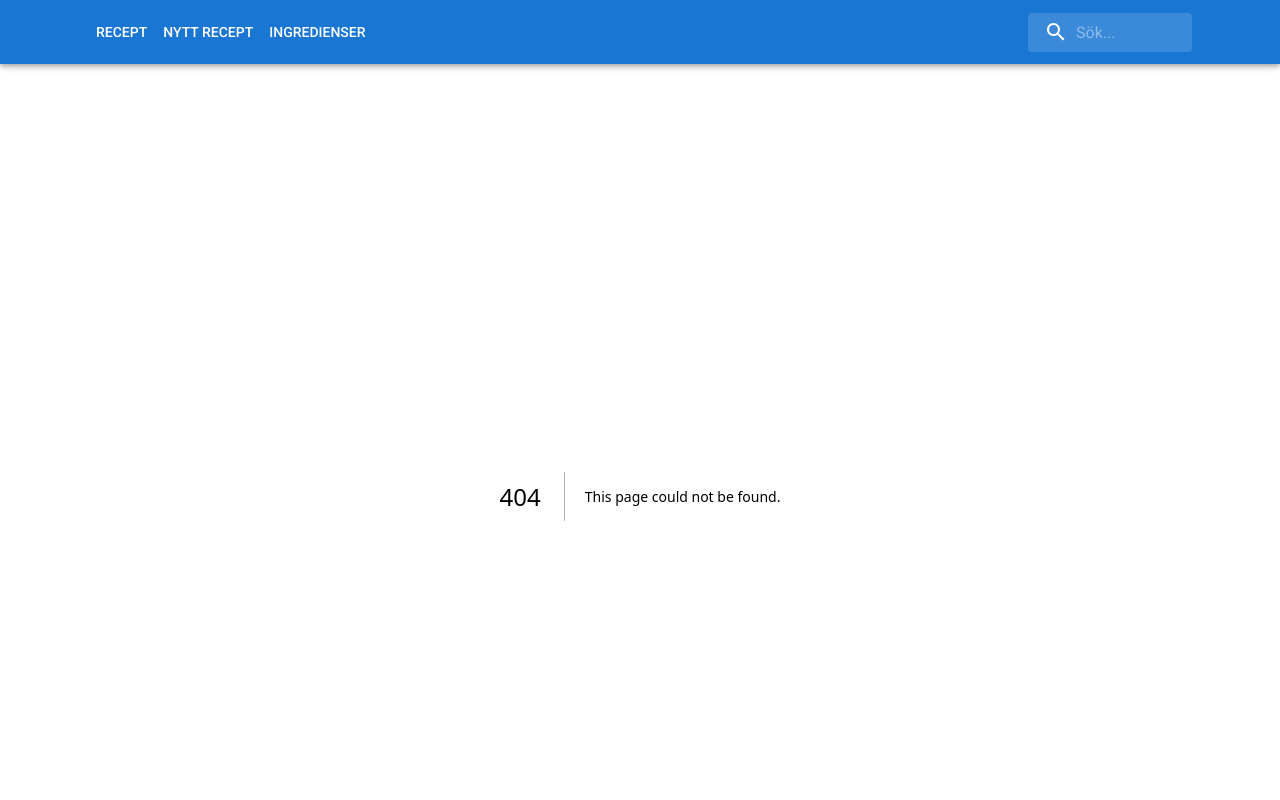
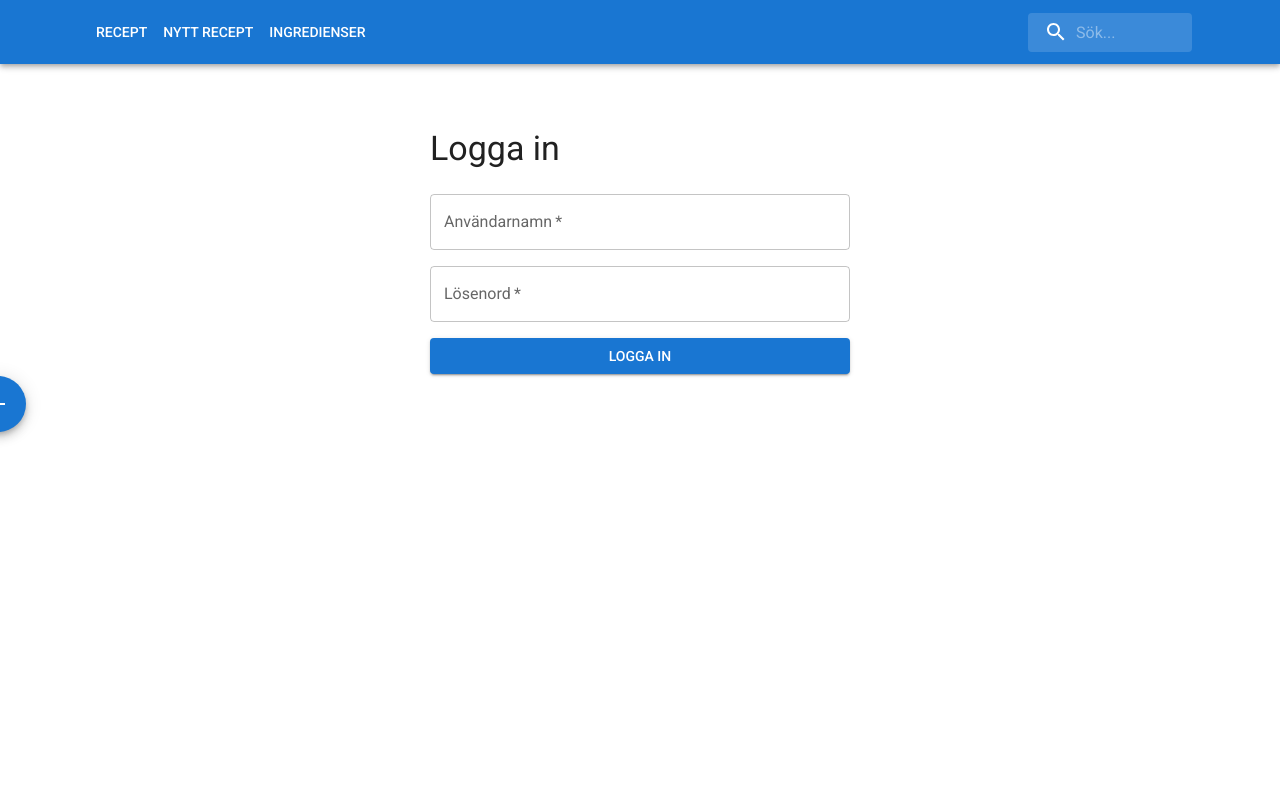
Before and after one commit to torandi/cookbook_frontend, a Next.js app: page /signin in a window 1280 px wide. Before the commit this address had no page. Shown: the top 800 px of the page. Built offline with nearby package versions, Linux system fonts and the light colour scheme; what @mui/material-nextjs would draw is missing.

Commit message:
Add auth and signin (AI)

```diff
--- /dev/null
+++ b/app/auth-guard.tsx
@@ -0,0 +1,35 @@
+'use client'
+
+import { useEffect, useState } from 'react'
+import { usePathname, useRouter } from 'next/navigation'
+
+const publicRoutes = ['/signin']
+
+export default function AuthGuard({ children }: { children: React.ReactNode }) {
+  const pathname = usePathname()
+  const router = useRouter()
+  const [authorized, setAuthorized] = useState(false)
+
+  useEffect(() => {
+    const isPublicRoute = publicRoutes.includes(pathname)
+
+    if (isPublicRoute) {
+      setAuthorized(true)
+      return
+    }
+
+    const storedAuth = window.localStorage.getItem('cookbook-auth')
+    if (storedAuth) {
+      setAuthorized(true)
+      return
+    }
+
+    router.replace('/signin')
+  }, [pathname, router])
+
+  if (!authorized) {
+    return null
+  }
+
+  return <>{children}</>
+}
--- a/app/backend/auth.ts
+++ b/app/backend/auth.ts
@@ -1,6 +1,7 @@
 import { config } from '@/app/config'
 
 const AUTH_STORAGE_KEY = 'cookbook-auth'
+const AUTH_COOKIE_NAME = 'cookbook-auth'
 
 let accessToken: string | null = null
 let tokenType = 'Bearer'
@@ -22,11 +23,29 @@ function readStoredAuth(): StoredAuth | null {
 
 	try {
 		const stored = window.localStorage.getItem(AUTH_STORAGE_KEY)
-		if (!stored) {
+		if (stored) {
+			const parsed = JSON.parse(stored) as StoredAuth
+			if (parsed?.accessToken) {
+				return parsed
+			}
+		}
+	} catch {
+		// Ignore invalid persisted auth data
+	}
+
+	try {
+		const cookieValue = document.cookie
+			.split('; ')
+			.find((entry) => entry.startsWith(`${AUTH_COOKIE_NAME}=`))
+			?.split('=')
+			.slice(1)
+			.join('=')
+
+		if (!cookieValue) {
 			return null
 		}
 
-		const parsed = JSON.parse(stored) as StoredAuth
+		const parsed = JSON.parse(decodeURIComponent(cookieValue)) as StoredAuth
 		if (parsed?.accessToken) {
 			return parsed
 		}
@@ -44,10 +63,12 @@ function persistAuth(token: string | null, type: string = 'Bearer') {
 
 	if (!token) {
 		window.localStorage.removeItem(AUTH_STORAGE_KEY)
+		document.cookie = `${AUTH_COOKIE_NAME}=; path=/; expires=Thu, 01 Jan 1970 00:00:00 GMT`
 		return
 	}
 
 	window.localStorage.setItem(AUTH_STORAGE_KEY, JSON.stringify({ accessToken: token, tokenType: type }))
+	document.cookie = `${AUTH_COOKIE_NAME}=${encodeURIComponent(JSON.stringify({ accessToken: token, tokenType: type }))}; path=/; max-age=${60 * 60 * 24 * 7}; SameSite=Lax`
 }
 
 function setAuthToken(token: string | null, type: string = 'Bearer') {
--- a/app/layout.tsx
+++ b/app/layout.tsx
@@ -12,6 +12,7 @@ import AddIcon from '@mui/icons-material/Add'
 import { roboto } from '@/app/ui/fonts';
 import { theme } from '@/app/ui/theme';
 import TopMenu from '@/app/ui/topmenu';
+import AuthGuard from '@/app/auth-guard';
 
 export const metadata: Metadata = {
 	title: "Kokbok",
@@ -20,7 +21,7 @@ export const metadata: Metadata = {
 
 export const viewport: Viewport = {
 	width: "device-width",
-	initialScale: "1.0",
+	initialScale: 1,
 };
 
 const AddMenuButton = () => {
@@ -41,11 +42,13 @@ export default function RootLayout(
 				<AppRouterCacheProvider options={{ enableCssLayer: true }}>
 					<ThemeProvider theme={theme}>
 						<CssBaseline />
-						<TopMenu/>
-						<Container maxWidth="xl" sx={{my: 4}}>
-							{children}
-						</Container>
-						<AddMenuButton/>
+						<AuthGuard>
+							<TopMenu/>
+							<Container maxWidth="xl" sx={{my: 4}}>
+								{children}
+							</Container>
+							<AddMenuButton/>
+						</AuthGuard>
 					</ThemeProvider>
 				</AppRouterCacheProvider>
 			</body>
--- /dev/null
+++ b/app/signin/page.tsx
@@ -0,0 +1,69 @@
+'use client'
+
+import { useState } from 'react'
+import { useRouter } from 'next/navigation'
+import Box from '@mui/material/Box'
+import Button from '@mui/material/Button'
+import TextField from '@mui/material/TextField'
+import Typography from '@mui/material/Typography'
+import Alert from '@mui/material/Alert'
+
+import { login } from '@/app/backend/auth'
+
+export default function SignInPage() {
+  const router = useRouter()
+  const [username, setUsername] = useState('')
+  const [password, setPassword] = useState('')
+  const [error, setError] = useState<string | null>(null)
+  const [isSubmitting, setIsSubmitting] = useState(false)
+
+  async function handleSubmit(event: React.FormEvent<HTMLFormElement>) {
+    event.preventDefault()
+    setError(null)
+    setIsSubmitting(true)
+
+    try {
+      await login(username, password)
+      router.replace('/')
+    } catch (err) {
+      setError(err instanceof Error ? err.message : 'Inloggning misslyckades')
+    } finally {
+      setIsSubmitting(false)
+    }
+  }
+
+  return (
+    <Box sx={{ maxWidth: 420, mx: 'auto', mt: 8 }}>
+      <Typography variant="h4" component="h1" sx={{ mb: 3 }}>
+        Logga in
+      </Typography>
+
+      <form onSubmit={handleSubmit}>
+        <Box sx={{ display: 'flex', flexDirection: 'column', gap: 2 }}>
+          {error ? <Alert severity="error">{error}</Alert> : null}
+
+          <TextField
+            label="Användarnamn"
+            value={username}
+            onChange={(event) => setUsername(event.target.value)}
+            required
+            autoComplete="username"
+          />
+
+          <TextField
+            label="Lösenord"
+            type="password"
+            value={password}
+            onChange={(event) => setPassword(event.target.value)}
+            required
+            autoComplete="current-password"
+          />
+
+          <Button type="submit" variant="contained" disabled={isSubmitting}>
+            {isSubmitting ? 'Loggar in…' : 'Logga in'}
+          </Button>
+        </Box>
+      </form>
+    </Box>
+  )
+}
```
